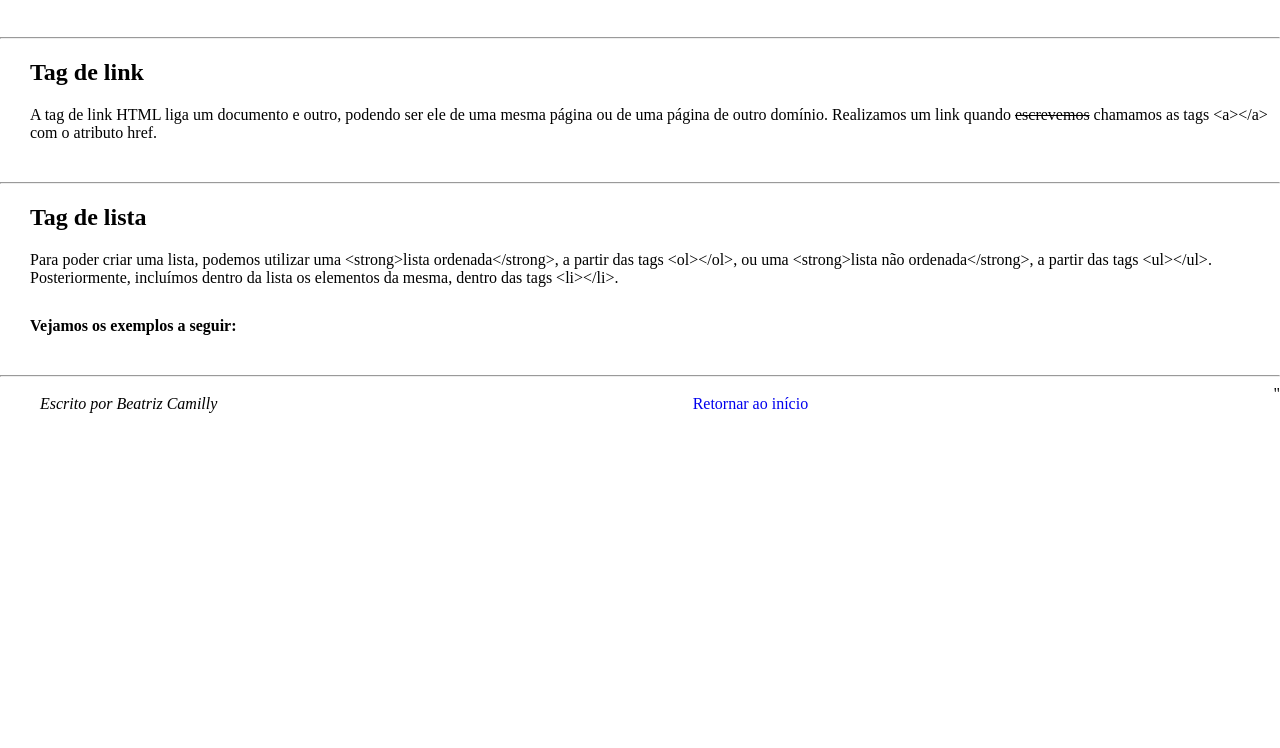
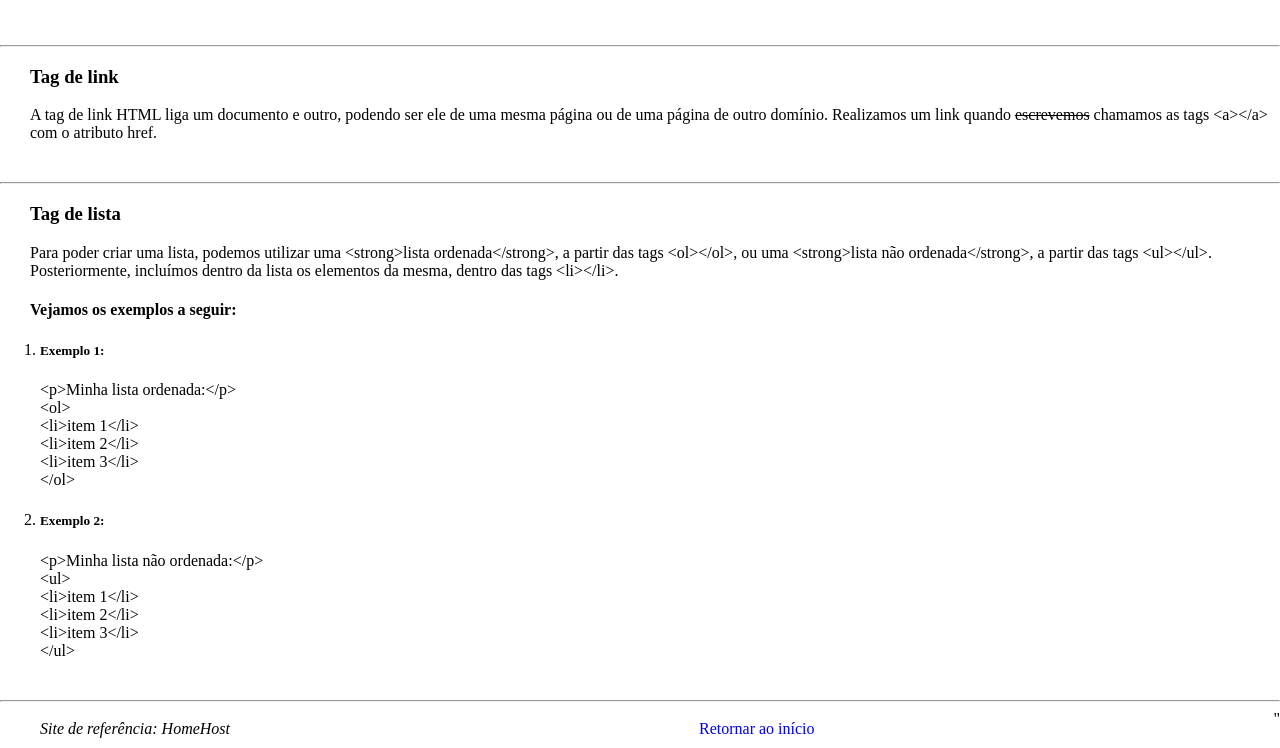
Before and after one commit to beacam/Desafio, a plain HTML site: page index.html in a window 1280 px wide. Shown: the part 1000-1748 px from the top of the page. Before the commit the page ends 1423 px from the top, so only its background shows below. Drawn offline with Linux system fonts and the light colour scheme.

Commit message:
Código Final - Desafio DIO

```diff
--- a/index.html
+++ b/index.html
@@ -10,11 +10,11 @@
             opacity: 90%;
             font-size: 101%;
         }
-        h1, h2, .paragrafo, .paragrafo2 {
+        h1, h2, .paragrafo, .paragrafo2, h3 {
             margin-left: 30px;
         }
         .paragrafo {
-            margin-bottom: 30px;
+            margin-bottom: 10px;
         }
         .list {
             font-size: 15px;
@@ -39,15 +39,15 @@
         </ul>
         </ul>
     </nav>
-
-    <h1 id="significadoHTML" style="margin-top: 40px;">O que é HTML?</h1>
+    <h1 style="margin-top: 40px;">HTML</h1>
+    <h2 id="significadoHTML" style="margin-top: 20px;">O que é HTML?</h2>
     <p class="paragrafo2">Criada pelo britânico <u><strong>Tim Berners-Lee</strong></u>, o acrônimo <b>HTML</b> significa <mark><i>HiperText Markup Language</i></mark>, traduzindo ao português: <mark><i>Linguagem de Marcação de Hipertexto</i></mark>.  O <b>HTML</b> é o componente básico da web, ele permite inserir o conteúdo e estabelecer a estrutura básica de um website. Portanto, ele serve para dar significado e organizar as informações de uma página na web. Sem isso, o navegador não saberia exibir textos como elementos ou carregar imagens e outros conteúdos.</p>
 
     <p class="paragrafo2">Os <b>hipertextos</b> são conjuntos de elementos conectados. Esses podem ser palavras, imagens, vídeos, documento, etc. Quando conectados, formam uma rede de informações que permite a comunicação de dados, organizando conhecimentos e guardando informações.</p>
 
     <p class="paragrafo2">Ao visitar uma página simples na web, você pode perceber que existem diferentes distribuições e tamanhos para títulos, parágrafos, imagens, vídeos e qualquer outro elemento. Essa estrutura é estabelecida através do <b>HTML</b>. No inicio da web, era comum encontrar sites apenas contendo textos e imagens simples, com estrutura básica e sem estilizações. Porém, nos dias atuais, muito dificilmente você encontrará sites que possuam apenas elementos <b>HTML</b>. Portanto, podemos considerar o HTML o <i>“esqueleto”</i> da sua página.</p>
 
-    <p class="paragrafo2"> Imagine então que além do esqueleto, é necessário ter o corpo. Para isso, temos então as linguagens <b>CSS</b> e o <b>JavaScript</b>, que em conjunto com <b>HTML</b>, formam a base para todos os websites atuais. Veremos mais à frente o que significam essas linguagens.</p>
+    <p class="paragrafo2"> Imagine então que além do esqueleto, é necessário ter o corpo. Para isso, temos então as linguagens <b><abbr title="Cascading Style Sheet">CSS</abbr></b> e o <b>JavaScript</b>, que em conjunto com <b>HTML</b>, formam a base para todos os websites atuais. Veremos mais à frente o que significam essas linguagens.</p>
 
     <blockquote style="margin-bottom: 40px; margin-top: 30px; border-left: 1px solid black; padding: 10px;">
     O <b>HTML</b> é o responsável por mostrar ao navegador como um conteúdo deve estar estruturado. No caso, é uma linguagem que pega o conteúdo <i>“cru”</i> e organiza na tela. Sem o <b>HTML</b>, a web seria uma espécie de TXT básico, sem a presença de nenhum link sequer.
@@ -56,8 +56,8 @@
 
     <hr>
 
-    <h1 id="tags">Algumas tags utilizadas no HTML</h1>
-        <h2>Tag de título</h2>
+    <h2 id="tags">Algumas tags utilizadas no HTML</h2>
+        <h3>Tag de título</h3>
         <p class="paragrafo">As tags de título possuem <b>valor semântico</b>, variando entre seis<sub>6</sub> <b>níveis hierárquicos</b>. Para definir títulos, utilizamos as tags:</p>
         <ul style="display: inline-block; margin-bottom: 40px; margin-left: 30px; border: 3px solid #312f2f; padding: 20px;">
 
@@ -77,18 +77,43 @@
         </ul>
         <hr>
 
-        <h2>Tag de link</h2>
+        <h3>Tag de link</h3>
         <p class='paragrafo' style="margin-bottom: 40px;">A tag de link HTML liga um documento e outro, podendo ser ele de uma mesma página ou de uma página de outro domínio. Realizamos um link quando <del>escrevemos</del> chamamos as tags &#60a&#62&#60&#47a&#62 com o atributo href.</p>
         <hr>
 
-        <h2>Tag de lista</h2>
+        <h3>Tag de lista</h3>
         <p class="paragrafo">Para poder criar uma lista, podemos utilizar uma &#60strong&#62lista ordenada&#60&#47strong&#62, a partir das tags &#60ol&#62&#60&#47ol&#62, ou uma &#60strong&#62lista não ordenada&#60&#47strong&#62, a partir das tags &#60ul&#62&#60/ul&#62. Posteriormente, incluímos dentro da lista os elementos da mesma, dentro das tags &#60li&#62&#60&#47li&#62.</p>
-        <p class="paragrafo" style="margin-bottom: 40px;"><b>Vejamos os exemplos a seguir:</b></p>
+        <h4 class="paragrafo"><b>Vejamos os exemplos a seguir:</b></h4>
+        <ol style="margin-bottom: 40px;">
+            <li>
+                <h5>Exemplo 1:</h5>
+                <p>
+                &#60p&#62Minha lista ordenada:&#60&#47p&#62 <br>
+                &#60ol&#62<br>
+                  &#60li&#62item 1&#60&#47li&#62<br>
+                  &#60li&#62item 2&#60&#47li&#62<br>
+                  &#60li&#62item 3&#60&#47li&#62<br>
+                &#60&#47ol&#62
+                </p>
+            </li>
+
+            <li>
+                <h5>Exemplo 2:</h5>
+                <p>
+                    &#60p&#62Minha lista não ordenada:&#60&#47p&#62 <br>
+                    &#60ul&#62<br>
+                      &#60li&#62item 1&#60&#47li&#62<br>
+                      &#60li&#62item 2&#60&#47li&#62<br>
+                      &#60li&#62item 3&#60&#47li&#62<br>
+                    &#60&#47ul&#62
+                </p>
+            </li>
+        </ol>
         <hr>
         <footer style="display: flex; justify-content: space-between; width: auto; height: auto;">
-            <address style="margin-left: 30px; padding: 10px;">
-                Escrito por Beatriz Camilly
-            </address>
+            <cite style="margin-left: 30px; padding: 10px;">
+                Site de referência: HomeHost
+            </cite>
             <a href="#inicio" style="text-decoration: none; padding: 10px;">Retornar ao início</a>"
         </footer>
 </body>
```
